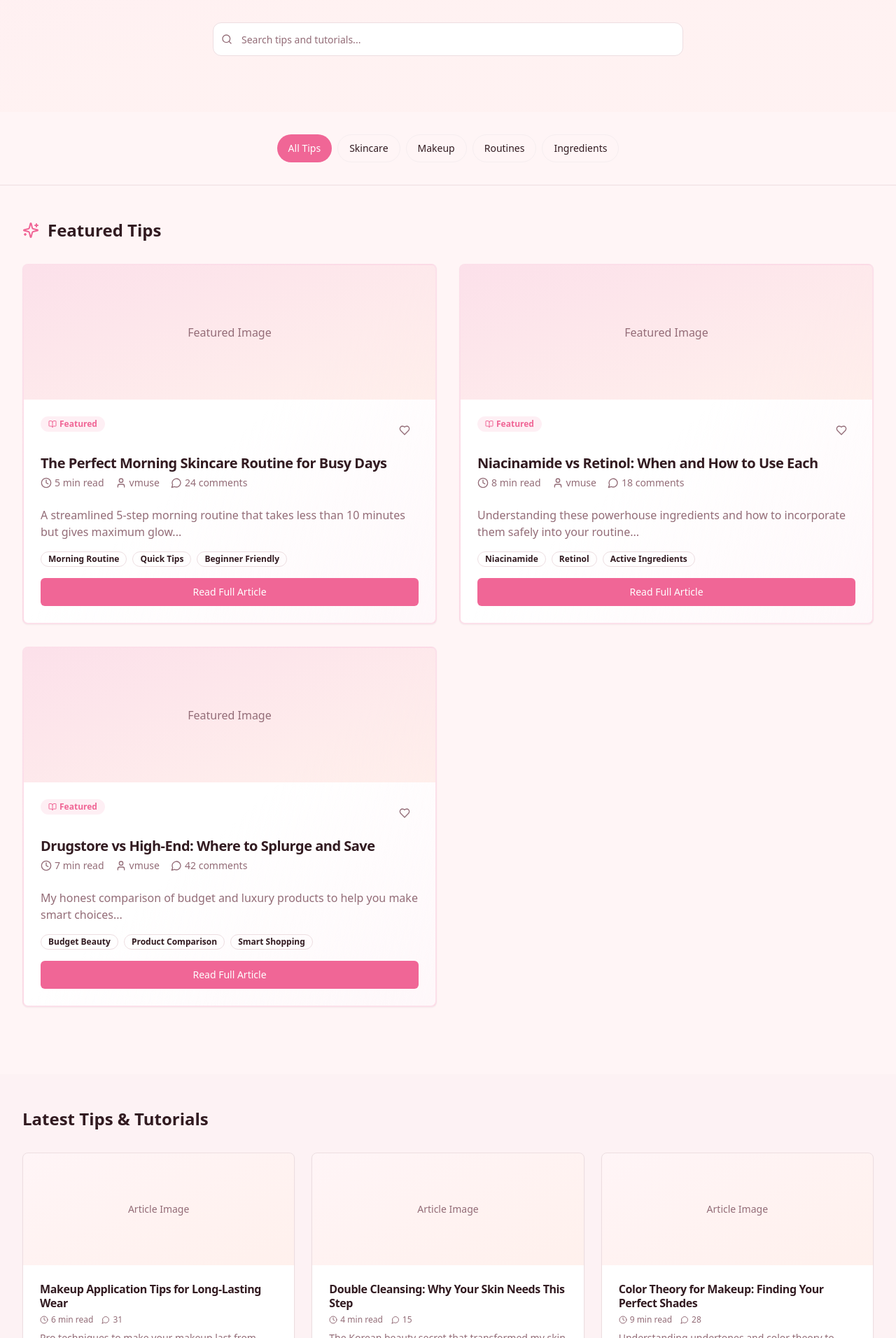
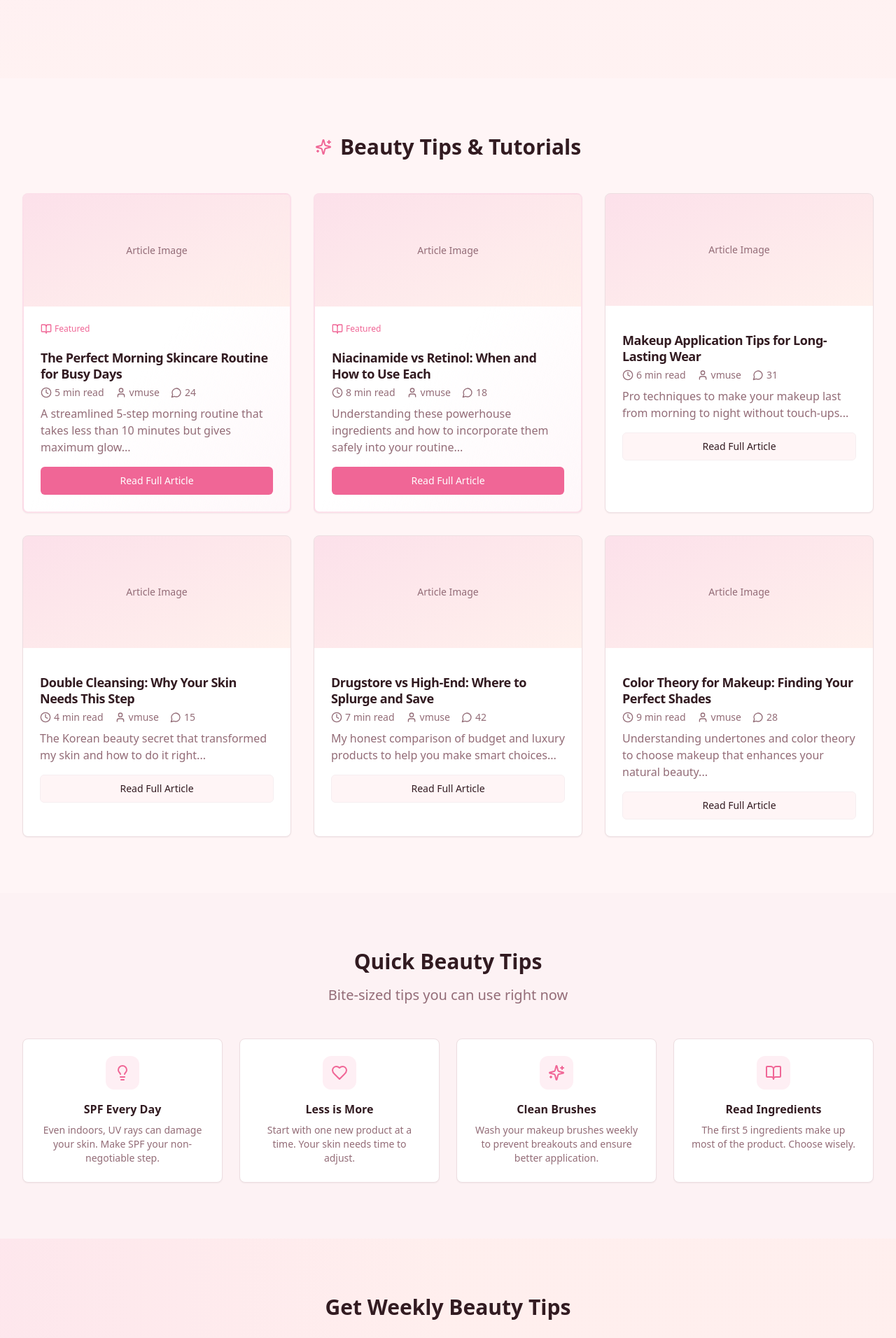
Before and after one commit to vhanacantik1213/vmuse, a React (Vite) app: page /tips in a window 1280 px wide. Shown: the part 288-2200 px from the top of the page at 70% size. Built offline with nearby package versions, Linux system fonts and the light colour scheme.

Commit message:
Refactor Tips & Talk page
Remove sections and consolidate the Tips & Talk page into a single section.

```diff
--- a/src/pages/Tips.tsx
+++ b/src/pages/Tips.tsx
@@ -1,113 +1,65 @@
-import { useState } from "react";
 import { Button } from "@/components/ui/button";
 import { Input } from "@/components/ui/input";
-import { Badge } from "@/components/ui/badge";
 import { Card, CardContent, CardHeader, CardTitle } from "@/components/ui/card";
-import { Clock, User, MessageCircle, Search, BookOpen, Lightbulb, Heart, Sparkles } from "lucide-react";
+import { Clock, User, MessageCircle, BookOpen, Lightbulb, Heart, Sparkles } from "lucide-react";
 
 const Tips = () => {
-  const [searchTerm, setSearchTerm] = useState("");
-  const [selectedCategory, setSelectedCategory] = useState("all");
-
-  const categories = [
-    { id: "all", name: "All Tips" },
-    { id: "skincare", name: "Skincare" },
-    { id: "makeup", name: "Makeup" },
-    { id: "routine", name: "Routines" },
-    { id: "ingredients", name: "Ingredients" }
-  ];
-
   const tips = [
     {
       id: 1,
       title: "The Perfect Morning Skincare Routine for Busy Days",
-      category: "routine",
       readTime: "5 min read",
       author: "vmuse",
       comments: 24,
-      image: "/api/placeholder/400/250",
       excerpt: "A streamlined 5-step morning routine that takes less than 10 minutes but gives maximum glow...",
-      tags: ["Morning Routine", "Quick Tips", "Beginner Friendly"],
       featured: true,
-      publishDate: "2024-01-15"
     },
     {
       id: 2,
       title: "Niacinamide vs Retinol: When and How to Use Each",
-      category: "ingredients",
       readTime: "8 min read",
       author: "vmuse",
       comments: 18,
-      image: "/api/placeholder/400/250",
       excerpt: "Understanding these powerhouse ingredients and how to incorporate them safely into your routine...",
-      tags: ["Niacinamide", "Retinol", "Active Ingredients"],
       featured: true,
-      publishDate: "2024-01-12"
     },
     {
       id: 3,
       title: "Makeup Application Tips for Long-Lasting Wear",
-      category: "makeup",
       readTime: "6 min read",
       author: "vmuse",
       comments: 31,
-      image: "/api/placeholder/400/250",
       excerpt: "Pro techniques to make your makeup last from morning to night without touch-ups...",
-      tags: ["Makeup Tips", "Long-lasting", "Pro Techniques"],
       featured: false,
-      publishDate: "2024-01-10"
     },
     {
       id: 4,
       title: "Double Cleansing: Why Your Skin Needs This Step",
-      category: "skincare",
       readTime: "4 min read",
       author: "vmuse",
       comments: 15,
-      image: "/api/placeholder/400/250",
       excerpt: "The Korean beauty secret that transformed my skin and how to do it right...",
-      tags: ["Double Cleansing", "Korean Beauty", "Cleansing"],
       featured: false,
-      publishDate: "2024-01-08"
     },
     {
       id: 5,
       title: "Drugstore vs High-End: Where to Splurge and Save",
-      category: "skincare",
       readTime: "7 min read",
       author: "vmuse",
       comments: 42,
-      image: "/api/placeholder/400/250",
       excerpt: "My honest comparison of budget and luxury products to help you make smart choices...",
-      tags: ["Budget Beauty", "Product Comparison", "Smart Shopping"],
-      featured: true,
-      publishDate: "2024-01-05"
+      featured: false,
     },
     {
       id: 6,
       title: "Color Theory for Makeup: Finding Your Perfect Shades",
-      category: "makeup",
       readTime: "9 min read",
       author: "vmuse",
       comments: 28,
-      image: "/api/placeholder/400/250",
       excerpt: "Understanding undertones and color theory to choose makeup that enhances your natural beauty...",
-      tags: ["Color Theory", "Makeup Theory", "Shade Matching"],
       featured: false,
-      publishDate: "2024-01-03"
     }
   ];
-
-  const filteredTips = tips.filter(tip => {
-    const matchesSearch = tip.title.toLowerCase().includes(searchTerm.toLowerCase()) ||
-                         tip.excerpt.toLowerCase().includes(searchTerm.toLowerCase()) ||
-                         tip.tags.some(tag => tag.toLowerCase().includes(searchTerm.toLowerCase()));
-    const matchesCategory = selectedCategory === "all" || tip.category === selectedCategory;
-    return matchesSearch && matchesCategory;
-  });
-
-  const featuredTips = filteredTips.filter(tip => tip.featured);
-  const regularTips = filteredTips.filter(tip => !tip.featured);
 
   return (
     <div className="min-h-screen bg-background pt-20">
@@ -124,66 +76,34 @@ const Tips = () => {
             <p className="text-xl text-muted-foreground mb-8">
               Your go-to resource for beauty tips, tutorials, and honest conversations about skincare and makeup.
             </p>
-
-            {/* Search */}
-            <div className="relative max-w-2xl mx-auto">
-              <Search className="absolute left-3 top-1/2 transform -translate-y-1/2 h-4 w-4 text-muted-foreground" />
-              <Input
-                type="text"
-                placeholder="Search tips and tutorials..."
-                value={searchTerm}
-                onChange={(e) => setSearchTerm(e.target.value)}
-                className="pl-10 h-12 rounded-xl border-border bg-card"
-              />
-            </div>
           </div>
         </div>
       </section>
 
-      {/* Categories */}
-      <section className="py-8 border-b border-border">
+      {/* Main Tips Section */}
+      <section className="py-20">
         <div className="max-w-7xl mx-auto px-4 sm:px-6 lg:px-8">
-          <div className="flex flex-wrap gap-2 justify-center">
-            {categories.map((category) => (
-              <Button
-                key={category.id}
-                variant={selectedCategory === category.id ? "default" : "outline"}
-                onClick={() => setSelectedCategory(category.id)}
-                className="rounded-full"
-              >
-                {category.name}
-              </Button>
-            ))}
-          </div>
-        </div>
-      </section>
-
-      {/* Featured Tips */}
-      {featuredTips.length > 0 && (
-        <section className="py-12">
-          <div className="max-w-7xl mx-auto px-4 sm:px-6 lg:px-8">
-            <div className="flex items-center mb-8">
+          <div className="flex items-center justify-center mb-12">
             <Sparkles className="h-6 w-6 text-primary mr-3" />
-              <h2 className="text-2xl font-bold text-foreground">Featured Tips</h2>
+            <h2 className="text-3xl font-bold text-foreground">Beauty Tips & Tutorials</h2>
           </div>
 
-            <div className="grid grid-cols-1 lg:grid-cols-2 gap-8 mb-12">
-              {featuredTips.map((tip) => (
-                <Card key={tip.id} className="overflow-hidden border-2 border-primary/20 bg-gradient-to-br from-card via-card to-primary/5 hover:shadow-xl transition-shadow">
-                  <div className="h-48 bg-gradient-to-br from-primary/20 to-coral/20 flex items-center justify-center">
-                    <span className="text-muted-foreground">Featured Image</span>
+          <div className="grid grid-cols-1 md:grid-cols-2 lg:grid-cols-3 gap-8">
+            {tips.map((tip) => (
+              <Card key={tip.id} className={`overflow-hidden hover:shadow-xl transition-shadow ${tip.featured ? 'border-2 border-primary/20 bg-gradient-to-br from-card via-card to-primary/5' : ''}`}>
+                <div className="h-40 bg-gradient-to-br from-primary/20 to-coral/20 flex items-center justify-center">
+                  <span className="text-muted-foreground text-sm">Article Image</span>
                 </div>
-                  <CardHeader>
+                <CardHeader className="pb-2">
                   <div className="flex items-start justify-between mb-2">
-                      <Badge variant="secondary" className="bg-primary/10 text-primary mb-2">
-                        <BookOpen className="h-3 w-3 mr-1" />
-                        Featured
-                      </Badge>
-                      <Button variant="ghost" size="icon" className="text-muted-foreground hover:text-primary">
-                        <Heart className="h-4 w-4" />
-                      </Button>
+                    {tip.featured && (
+                      <div className="flex items-center mb-2">
+                        <BookOpen className="h-4 w-4 text-primary mr-1" />
+                        <span className="text-xs font-medium text-primary">Featured</span>
                       </div>
-                    <CardTitle className="text-xl leading-tight mb-3">{tip.title}</CardTitle>
+                    )}
+                  </div>
+                  <CardTitle className="text-lg leading-tight line-clamp-2">{tip.title}</CardTitle>
                   <div className="flex items-center space-x-4 text-sm text-muted-foreground">
                     <div className="flex items-center">
                       <Clock className="h-4 w-4 mr-1" />
@@ -195,65 +115,14 @@ const Tips = () => {
                     </div>
                     <div className="flex items-center">
                       <MessageCircle className="h-4 w-4 mr-1" />
-                        {tip.comments} comments
-                      </div>
-                    </div>
-                  </CardHeader>
-                  <CardContent>
-                    <p className="text-muted-foreground mb-4">{tip.excerpt}</p>
-                    <div className="flex flex-wrap gap-2 mb-4">
-                      {tip.tags.map((tag, index) => (
-                        <Badge key={index} variant="outline" className="text-xs">
-                          {tag}
-                        </Badge>
-                      ))}
-                    </div>
-                    <Button className="w-full bg-primary hover:bg-primary/90">
-                      Read Full Article
-                    </Button>
-                  </CardContent>
-                </Card>
-              ))}
-            </div>
-          </div>
-        </section>
-      )}
-
-      {/* All Tips */}
-      <section className="py-12 bg-muted/30">
-        <div className="max-w-7xl mx-auto px-4 sm:px-6 lg:px-8">
-          <h2 className="text-2xl font-bold text-foreground mb-8">Latest Tips & Tutorials</h2>
-
-          <div className="grid grid-cols-1 md:grid-cols-2 lg:grid-cols-3 gap-6">
-            {regularTips.map((tip) => (
-              <Card key={tip.id} className="overflow-hidden hover:shadow-lg transition-shadow">
-                <div className="h-40 bg-gradient-to-br from-secondary/20 to-accent/20 flex items-center justify-center">
-                  <span className="text-muted-foreground text-sm">Article Image</span>
-                </div>
-                <CardHeader className="pb-2">
-                  <CardTitle className="text-base leading-tight line-clamp-2">{tip.title}</CardTitle>
-                  <div className="flex items-center space-x-3 text-xs text-muted-foreground">
-                    <div className="flex items-center">
-                      <Clock className="h-3 w-3 mr-1" />
-                      {tip.readTime}
-                    </div>
-                    <div className="flex items-center">
-                      <MessageCircle className="h-3 w-3 mr-1" />
                       {tip.comments}
                     </div>
                   </div>
                 </CardHeader>
                 <CardContent>
-                  <p className="text-sm text-muted-foreground mb-3 line-clamp-2">{tip.excerpt}</p>
-                  <div className="flex flex-wrap gap-1 mb-3">
-                    {tip.tags.slice(0, 2).map((tag, index) => (
-                      <Badge key={index} variant="outline" className="text-xs">
-                        {tag}
-                      </Badge>
-                    ))}
-                  </div>
-                  <Button variant="outline" className="w-full text-sm">
-                    Read More
+                  <p className="text-muted-foreground mb-4 line-clamp-3">{tip.excerpt}</p>
+                  <Button className={`w-full ${tip.featured ? 'bg-primary hover:bg-primary/90' : ''}`} variant={tip.featured ? 'default' : 'outline'}>
+                    Read Full Article
                   </Button>
                 </CardContent>
               </Card>
@@ -263,7 +132,7 @@ const Tips = () => {
       </section>
 
       {/* Quick Tips Section */}
-      <section className="py-20">
+      <section className="py-20 bg-muted/30">
         <div className="max-w-7xl mx-auto px-4 sm:px-6 lg:px-8">
           <div className="text-center mb-12">
             <h2 className="text-3xl font-bold text-foreground mb-4">Quick Beauty Tips</h2>
```
Lines whose indentation alone changed are shown as unchanged.
